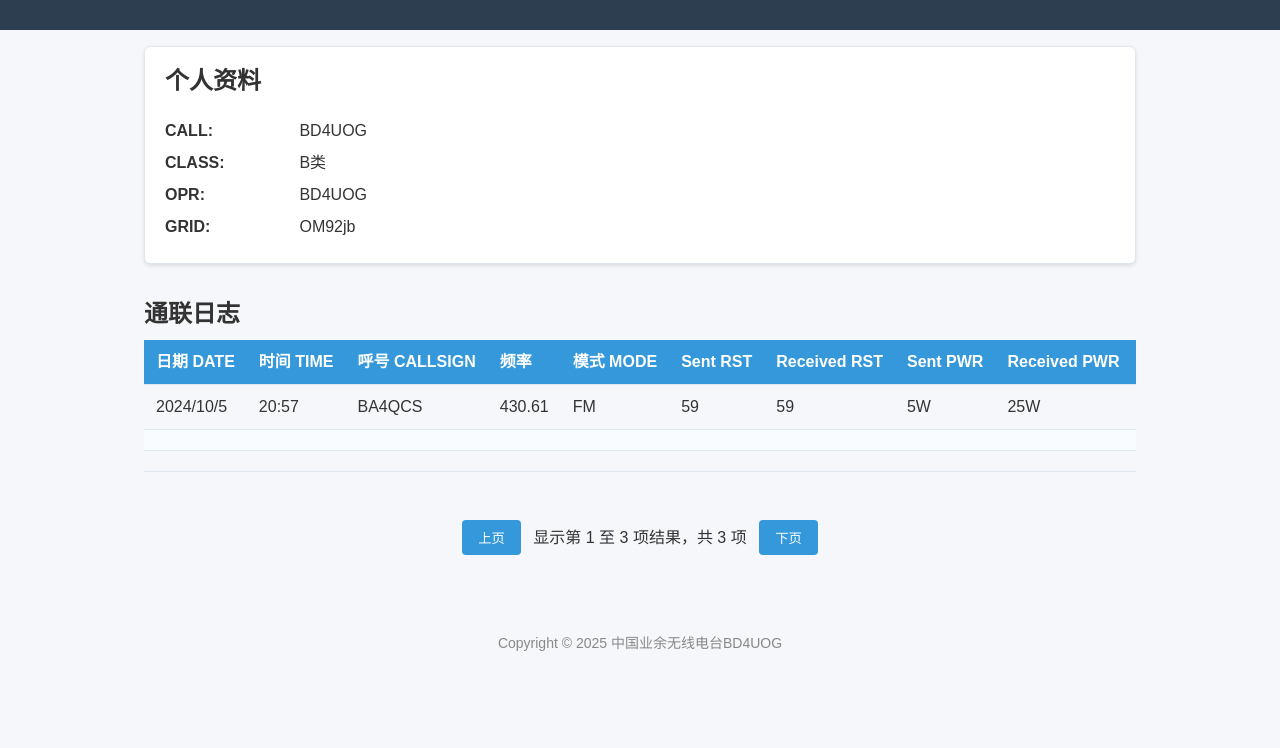
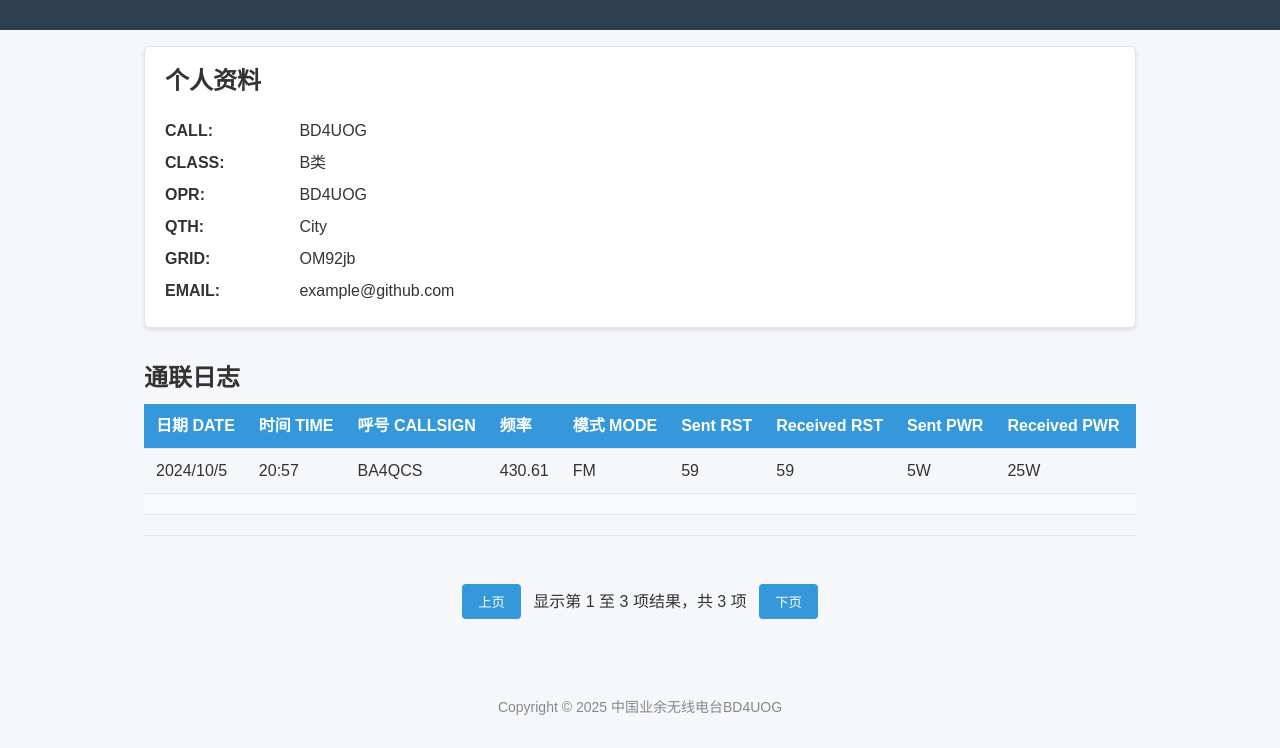
Before and after one commit to ChanticosFire/ham-log-generator-template, a plain HTML site: page index.html in a window 1280 px wide. Shown: the part 109-857 px from the top of the page. Before the commit the page ends 800 px from the top, so only its background shows below. Drawn offline with Linux system fonts and the light colour scheme.

Commit message:
CI: auto-generate index.html

```diff
--- a/index.html
+++ b/index.html
@@ -95,9 +95,9 @@
                 <li><strong>CALL:</strong> BD4UOG</li>
                 <li><strong>CLASS:</strong> B类</li>
                 <li><strong>OPR:</strong> BD4UOG</li>
-
+                <li><strong>QTH:</strong> City</li>
                 <li><strong>GRID:</strong> OM92jb</li>
-
+                <li><strong>EMAIL:</strong> example@github.com</li>
             </ul>
         </section>
         <section class="log">
```
